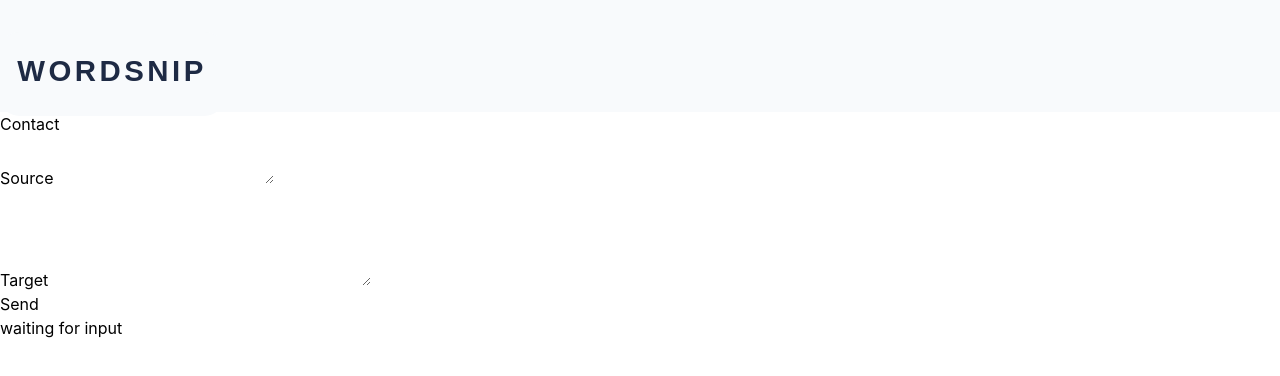
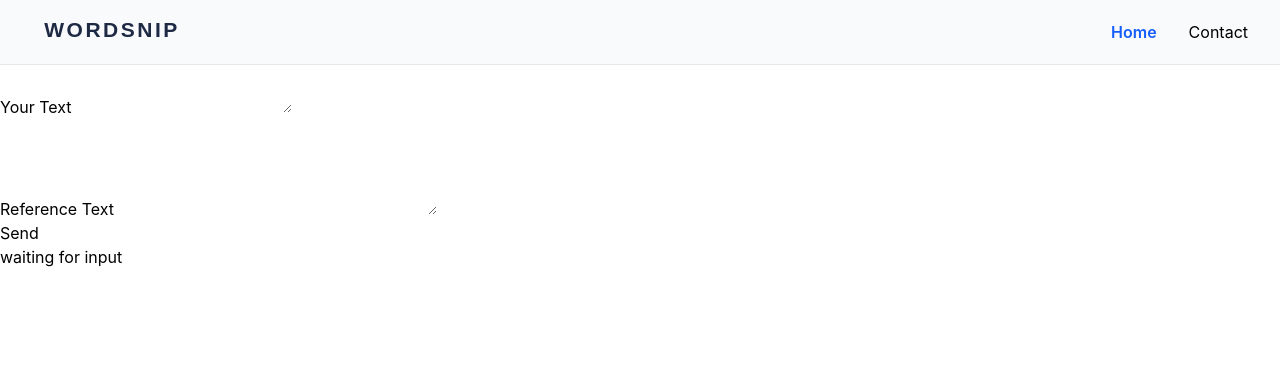
Before and after one commit to terminhector3000/wordsnip-v2, a React (Vite) app in the folder frontend/wordsnip/: page / in a window 1280 px wide. Shown: the top 376 px of the page. Built offline with nearby package versions, Linux system fonts and the light colour scheme; no server answers.

Commit message:
creates header component

```diff
--- a/frontend/wordsnip/src/App.tsx
+++ b/frontend/wordsnip/src/App.tsx
@@ -1,4 +1,5 @@
 import { BrowserRouter, Routes, Route } from "react-router-dom";
+import Header from "./components/header";
 import Home from "./pages/home";
 import Contact from "./pages/contact";
 import NotFound from "./pages/notFound";
@@ -6,9 +7,10 @@
 function App() {
   return (
     <BrowserRouter>
+      <Header />
       <Routes>
         <Route path="/" element={<Home />} />
-        <Route path="/contact" element={<Contact />} />
+        <Route path="contact" element={<Contact />} />
         <Route path="*" element={<NotFound />} />
       </Routes>
     </BrowserRouter>
--- /dev/null
+++ b/frontend/wordsnip/src/components/header.tsx
@@ -0,0 +1,93 @@
+import { useState } from "react";
+import { NavLink } from "react-router-dom";
+import WordSnipLogo from "./wsLogo";
+
+const Header = () => {
+  const [menuOpen, setMenuOpen] = useState(false);
+
+  const navLinkClass = ({ isActive }) =>
+    `transition hover:text-blue-600 ${
+      isActive ? "text-blue-600 font-semibold" : "text-[#1E2A44]-700"
+    }`;
+
+  return (
+    <header
+      className="
+        sticky
+        top-0
+        z-50
+        backdrop-blur-lg
+        bg-slate-50
+        border-b
+        border-gray-200
+      "
+    >
+      <nav
+        className="
+          max-w-7xl
+          mx-auto
+          px-4
+          sm:px-6
+          lg:px-8
+          h-16
+          flex
+          items-center
+          justify-between
+        "
+      >
+        {/* Logo */}
+        <div className="w-40 md:w-40 lg:w-40 py-8">
+          <NavLink to="/">
+            <WordSnipLogo />
+          </NavLink>
+        </div>
+
+        {/* Desktop menu */}
+        <div className="hidden md:flex items-center gap-8">
+          <NavLink to="/" className={navLinkClass}>
+            Home
+          </NavLink>
+
+          <NavLink to="/contact" className={navLinkClass}>
+            Contact
+          </NavLink>
+        </div>
+
+        {/* Mobile button */}
+        <button
+          className="md:hidden text-3xl"
+          onClick={() => setMenuOpen(!menuOpen)}
+        >
+          ☰
+        </button>
+      </nav>
+
+      {/* Mobile menu */}
+      {menuOpen && (
+        <div
+          className="
+            md:hidden
+            px-4
+            pb-4
+            flex
+            flex-col
+            gap-4
+            bg-slate-50
+            border-t
+            border-gray-200
+          "
+        >
+          <NavLink to="/" className={navLinkClass}>
+            Home
+          </NavLink>
+
+          <NavLink to="/contact" className={navLinkClass}>
+            Contact
+          </NavLink>
+        </div>
+      )}
+    </header>
+  );
+};
+
+export default Header;
--- a/frontend/wordsnip/src/components/worsnipForm.tsx
+++ b/frontend/wordsnip/src/components/worsnipForm.tsx
@@ -48,7 +48,7 @@
       <form id="main-form" onSubmit={handleSubmit}>
         {inputError && <p>{inputError}</p>}
         <div>
-          <label htmlFor="sourceArea">Source</label>
+          <label htmlFor="sourceArea">Your Text</label>
           <textarea
             id="sourceArea"
             name="sourceArea"
@@ -60,7 +60,7 @@
           />
         </div>
         <div className="text-area-group">
-          <label htmlFor="targetArea">Target</label>
+          <label htmlFor="targetArea">Reference Text</label>
           <textarea
             id="targetArea"
             name="targetArea"
--- a/frontend/wordsnip/src/pages/home.tsx
+++ b/frontend/wordsnip/src/pages/home.tsx
@@ -1,7 +1,6 @@
 import { useState } from "react";
 import { Link } from "react-router-dom";
 import type { SnipEngine } from "../types/WordsnipType";
-import WordSnipLogo from "../components/wsLogo";
 import WordsnipForm from "../components/worsnipForm";
 import RenderEngineResult from "../components/renderEngineResult";
 
@@ -14,20 +13,8 @@
 
   return (
     <div>
-      <div className="bg-slate-50">
-        <div className="w-40 md:w-48 lg:w-56 py-8">
-          <WordSnipLogo className="h-10 md:h-12 w-auto transition-transform duration-200 hover:scale-105 dark:invert" />
-        </div>
-      </div>
-      <div>
-        <Link to="/contact">Contact</Link>
-        <WordsnipForm onSuccessfulSubmit={onSuccessfulSubmit} />
-        {snipData ? (
-          <RenderEngineResult data={snipData} />
-        ) : (
-          "waiting for input"
-        )}
-      </div>
+      <WordsnipForm onSuccessfulSubmit={onSuccessfulSubmit} />
+      {snipData ? <RenderEngineResult data={snipData} /> : "waiting for input"}
     </div>
   );
 };
```
